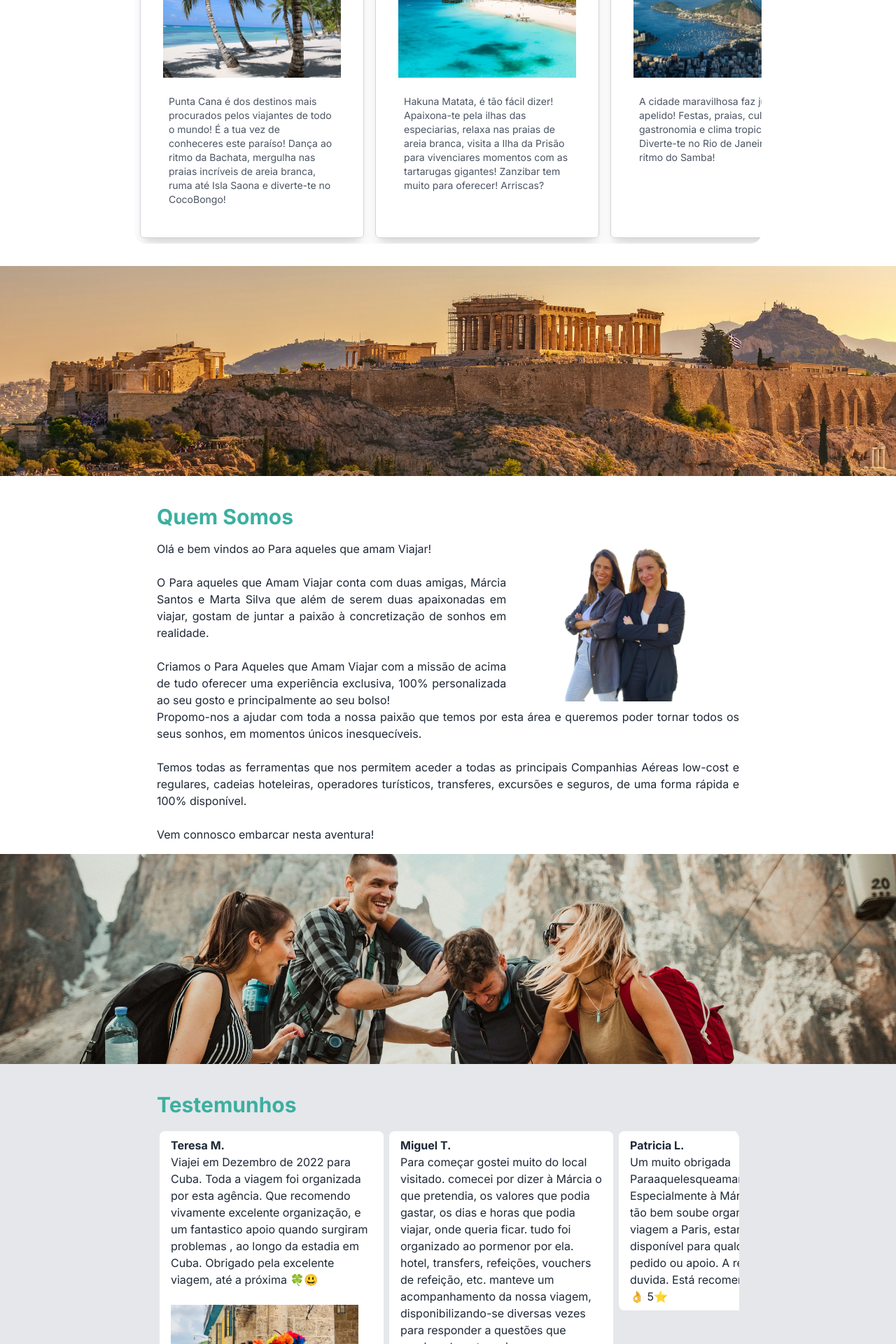
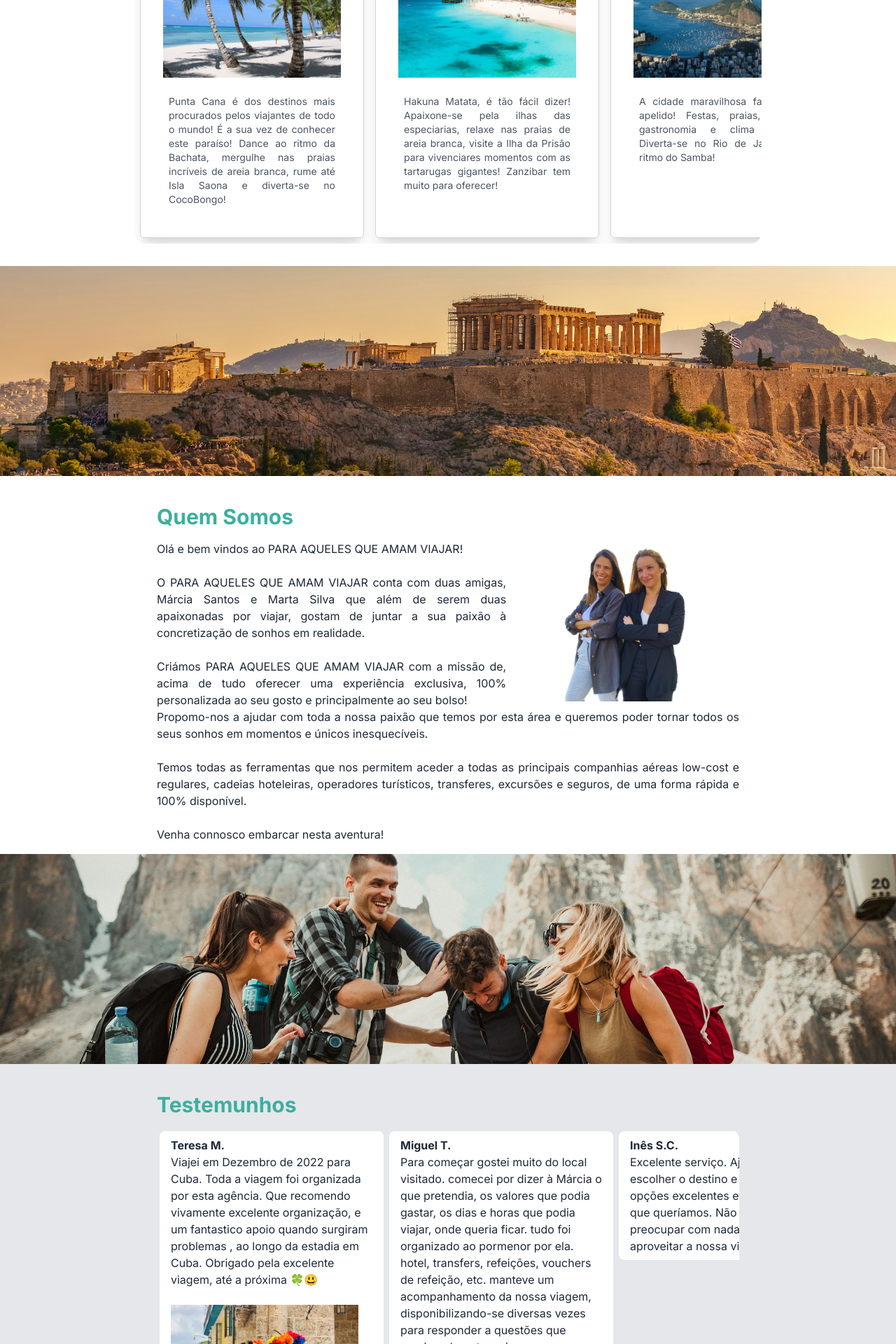
Before and after one commit to Usedtron/travel-agency, a Next.js app: page / in a window 1280 px wide. Shown: the part 1140-3060 px from the top of the page at 70% size. Built offline with nearby package versions, Linux system fonts and the light colour scheme.

Commit message:
update linguagem site

```diff
--- a/app/components/Carousel/index.tsx
+++ b/app/components/Carousel/index.tsx
@@ -73,13 +73,12 @@ const Carousel = () => {
           <div id="slide3" className="carousel-item relative w-full">
             <div className="w-80 h-80 m-1">
               <p className="rounded-lg bg-white py-2 px-4 max-w-xs ">
-                <span className="font-bold">Patricia L.</span>
+                <span className="font-bold">Inês S.C.</span>
                 <br />
-                Um muito obrigada Paraaquelesqueamamviajar! Especialmente à
-                Márcia Santos que tão bem soube organizar a nossa viagem a
-                Paris, estando sempre disponível para qualquer alteração, pedido
-                ou apoio. A repetir, sem duvida. Está recomendadíssimo. Top 👌
-                5⭐️
+                Excelente serviço. Ajudaram a escolher o destino e apresentaram
+                opções excelentes e alinhadas com o que queríamos. Não tivemos
+                que nos preocupar com nada, apenas com aproveitar a nossa
+                viagem! 5⭐️
               </p>
             </div>
             <div className="absolute flex justify-between transform -translate-y-1/2 left-5 right-5 top-1/2">
@@ -94,12 +93,15 @@ const Carousel = () => {
           <div id="slide4" className="carousel-item relative w-full">
             <div className="w-80 h-80 m-1">
               <p className="rounded-lg bg-white py-2 px-4 max-w-xs ">
-                <span className="font-bold">Rita F.</span>
+                <span className="font-bold">Eduardo V.</span>
                 <br />
-                Das melhores viagens que fiz ! A Márcia é espetacular, uma
-                querida 100% disponível para responder a todas as dúvidas e
-                questões, mesmo sendo eu uma chata 😆 Todas as minhas férias
-                passarão a ser marcadas aqui. Obrigada ❤️
+                Atendimento personalizado, profissional e muito simpático. Foi
+                muito atenciosa e flexível quanto às nossas necessidades. Nunca
+                tentou impor a sua vontade ou uma determinada viagem ou
+                itinerário, mas antes, adequou-se às nossas exigências e
+                conseguiu superar as nossas expectativas, sugerindo sempre
+                hipóteses muito interessantes e com um fantástico preço. O
+                difícil foi escolher... 😉 Por mim, altamente recomendada...
               </p>
             </div>
             <div className="absolute flex justify-between transform -translate-y-1/2 left-5 right-5 top-1/2">
@@ -171,13 +173,12 @@ const Carousel = () => {
           >
             <div className="w-80 h-80 m-1">
               <p className="rounded-lg bg-white py-2 px-4 max-w-xs ">
-                <span className="font-bold">Patricia L.</span>
+                <span className="font-bold">Inês S.C.</span>
                 <br />
-                Um muito obrigada Paraaquelesqueamamviajar! Especialmente à
-                Márcia Santos que tão bem soube organizar a nossa viagem a
-                Paris, estando sempre disponível para qualquer alteração, pedido
-                ou apoio. A repetir, sem duvida. Está recomendadíssimo. Top 👌
-                5⭐️
+                Excelente serviço. Ajudaram a escolher o destino e apresentaram
+                opções excelentes e alinhadas com o que queríamos. Não tivemos
+                que nos preocupar com nada, apenas com aproveitar a nossa
+                viagem! 5⭐️
               </p>
             </div>
           </div>
@@ -188,12 +189,15 @@ const Carousel = () => {
           >
             <div className="w-80 h-80 m-1">
               <p className="rounded-lg bg-white py-2 px-4 max-w-xs ">
-                <span className="font-bold">Rita F.</span>
+                <span className="font-bold">Eduardo V.</span>
                 <br />
-                Das melhores viagens que fiz ! A Márcia é espetacular, uma
-                querida 100% disponível para responder a todas as dúvidas e
-                questões, mesmo sendo eu uma chata 😆 Todas as minhas férias
-                passarão a ser marcadas aqui. Obrigada ❤️
+                Atendimento personalizado, profissional e muito simpático. Foi
+                muito atenciosa e flexível quanto às nossas necessidades. Nunca
+                tentou impor a sua vontade ou uma determinada viagem ou
+                itinerário, mas antes, adequou-se às nossas exigências e
+                conseguiu superar as nossas expectativas, sugerindo sempre
+                hipóteses muito interessantes e com um fantástico preço. O
+                difícil foi escolher... 😉 Por mim, altamente recomendada...
               </p>
             </div>
           </div>
--- a/app/components/destinos/inde.tsx
+++ b/app/components/destinos/index.tsx
@@ -26,15 +26,15 @@ const Carousel = () => {
               <Image
                 className="p-4 zanzibar"
                 src="/zanzibar.jpg"
-                alt="zanzibar"
+                alt=""
                 height={100}
                 width={300}
               />
-              <p className="text-sm text-gray-600 px-4 m-2">
-                Hakuna Matata, é tão fácil dizer! Apaixona-te pela ilhas das
-                especiarias, relaxa nas praias de areia branca, visita a Ilha da
+              <p className="text-sm text-gray-600 px-4 m-2 text-justify">
+                Hakuna Matata, é tão fácil dizer! Apaixone-se pela ilhas das
+                especiarias, relaxe nas praias de areia branca, visite a Ilha da
                 Prisão para vivenciares momentos com as tartarugas gigantes!
-                Zanzibar tem muito para oferecer! Arriscas?
+                Zanzibar tem muito para oferecer!
               </p>
             </div>
             <div className="absolute flex justify-between transform -translate-y-1/2 left-5 right-5 top-1/2">
@@ -58,11 +58,11 @@ const Carousel = () => {
                 height={100}
                 width={300}
               />
-              <p className="text-sm text-gray-600 px-4 m-2">
+              <p className="text-sm text-gray-600 px-4 m-2 text-justify">
                 Punta Cana é dos destinos mais procurados pelos viajantes de
-                todo o mundo! É a tua vez de conheceres este paraíso! Dança ao
-                ritmo da Bachata, mergulha nas praias incríveis de areia branca,
-                ruma até Isla Saona e diverte-te no CocoBongo!
+                todo o mundo! É a sua vez de conhecer este paraíso! Dance ao
+                ritmo da Bachata, mergulhe nas praias incríveis de areia branca,
+                rume até Isla Saona e diverta-se no CocoBongo!
               </p>
             </div>
             <div className="absolute flex justify-between transform -translate-y-1/2 left-5 right-5 top-1/2">
@@ -87,9 +87,9 @@ const Carousel = () => {
                 height={100}
                 width={300}
               />
-              <p className="text-sm text-gray-600 px-4 m-2">
+              <p className="text-sm text-gray-600 px-4 m-2 text-justify">
                 A cidade maravilhosa faz jus ao apelido! Festas, praias,
-                cultura, gastronomia e clima tropical! Diverte-te no Rio de
+                cultura, gastronomia e clima tropical! Diverta-se no Rio de
                 Janeiro ao ritmo do Samba!
               </p>
             </div>
@@ -116,7 +116,7 @@ const Carousel = () => {
               />
               <p className="text-sm text-gray-600 px-4 m-2">
                 Montanhas Russa, carrosséis, castelos de princesa, a casa do
-                Mickey Mouse ou o mundo mágico do Ratatouille. Qual o teu
+                Mickey Mouse ou o mundo mágico do Ratatouille. Qual o seu
                 preferido?
               </p>
             </div>
@@ -141,11 +141,11 @@ const Carousel = () => {
                 height={100}
                 width={300}
               />
-              <p className="text-sm text-gray-600 px-4 m-2">
-                Prepara-te para uma viagem até aos anos 50! Havana é uma das
-                cidades mais singulares do mundo e tu vais adorar conhecer!
-                Desfruta da cultura Cubana, dança ao ritmo da salsa, bebe um
-                Mojito e faz um passeio num dos carros antigos!
+              <p className="text-sm text-gray-600 px-4 m-2 text-justify">
+                Prepare-se para uma viagem até aos anos 50! Havana é uma das
+                cidades mais singulares do mundo e você vais adorar conhecer!
+                Desfrute da cultura Cubana, dance ao ritmo da salsa, beba um
+                Mojito e faça um passeio num dos carros antigos!
               </p>
             </div>
             <div className="absolute flex justify-between transform -translate-y-1/2 left-5 right-5 top-1/2">
@@ -198,11 +198,12 @@ const Carousel = () => {
                 height={100}
                 width={300}
               />
-              <p className="text-sm text-gray-600 px-4 m-2">
-                Mergulha na agitação e luzes brilhantes de Times Square, assiste
-                a um espetáculo da Broadway. Aproveita para conhecer a Grand
-                Central Terminal e perde-te no Central Park, um dos destaques da
-                cidade! Estás preparado para a cidade que nunca dorme?
+              <p className="text-sm text-gray-600 px-4 m-2 text-justify">
+                Mergulhe na agitação e luzes brilhantes de Times Square e
+                assista a um espetáculo da Broadway. Aproveite para conhecer a
+                Grand Central Terminal e desfrute do Central Park, um dos
+                destaques da cidade! Está preparado para a cidade que nunca
+                dorme?
               </p>
             </div>
             <div className="absolute flex justify-between transform -translate-y-1/2 left-5 right-5 top-1/2">
@@ -238,11 +239,11 @@ const Carousel = () => {
                 height={100}
                 width={300}
               />
-              <p className="text-sm text-gray-600 px-4 m-2">
+              <p className="text-sm text-gray-600 px-4 m-2 text-justify">
                 Punta Cana é dos destinos mais procurados pelos viajantes de
-                todo o mundo! É a tua vez de conheceres este paraíso! Dança ao
-                ritmo da Bachata, mergulha nas praias incríveis de areia branca,
-                ruma até Isla Saona e diverte-te no CocoBongo!
+                todo o mundo! É a sua vez de conhecer este paraíso! Dance ao
+                ritmo da Bachata, mergulhe nas praias incríveis de areia branca,
+                rume até Isla Saona e diverta-se no CocoBongo!
               </p>
             </div>
           </div>
@@ -263,11 +264,11 @@ const Carousel = () => {
                 height={100}
                 width={300}
               />
-              <p className="text-sm text-gray-600 px-4 m-2">
-                Hakuna Matata, é tão fácil dizer! Apaixona-te pela ilhas das
-                especiarias, relaxa nas praias de areia branca, visita a Ilha da
+              <p className="text-sm text-gray-600 px-4 m-2 text-justify">
+                Hakuna Matata, é tão fácil dizer! Apaixone-se pela ilhas das
+                especiarias, relaxe nas praias de areia branca, visite a Ilha da
                 Prisão para vivenciares momentos com as tartarugas gigantes!
-                Zanzibar tem muito para oferecer! Arriscas?
+                Zanzibar tem muito para oferecer!
               </p>
             </div>
           </div>
@@ -288,9 +289,9 @@ const Carousel = () => {
                 height={100}
                 width={300}
               />
-              <p className="text-sm text-gray-600 px-4 m-2">
+              <p className="text-sm text-gray-600 px-4 m-2 text-justify">
                 A cidade maravilhosa faz jus ao apelido! Festas, praias,
-                cultura, gastronomia e clima tropical! Diverte-te no Rio de
+                cultura, gastronomia e clima tropical! Diverta-se no Rio de
                 Janeiro ao ritmo do Samba!
               </p>
             </div>
@@ -313,7 +314,7 @@ const Carousel = () => {
               />
               <p className="text-sm text-gray-600 px-4 m-2">
                 Montanhas Russa, carrosséis, castelos de princesa, a casa do
-                Mickey Mouse ou o mundo mágico do Ratatouille. Qual o teu
+                Mickey Mouse ou o mundo mágico do Ratatouille. Qual o seu
                 preferido?
               </p>
             </div>
@@ -334,11 +335,11 @@ const Carousel = () => {
                 height={100}
                 width={300}
               />
-              <p className="text-sm text-gray-600 px-4 m-2">
-                Prepara-te para uma viagem até aos anos 50! Havana é uma das
-                cidades mais singulares do mundo e tu vais adorar conhecer!
-                Desfruta da cultura Cubana, dança ao ritmo da salsa, bebe um
-                Mojito e faz um passeio num dos carros antigos!
+              <p className="text-sm text-gray-600 px-4 m-2 text-justify">
+                Prepare-se para uma viagem até aos anos 50! Havana é uma das
+                cidades mais singulares do mundo e você vais adorar conhecer!
+                Desfrute da cultura Cubana, dance ao ritmo da salsa, beba um
+                Mojito e faça um passeio num dos carros antigos!
               </p>
             </div>
           </div>
@@ -383,11 +384,12 @@ const Carousel = () => {
                 height={100}
                 width={300}
               />
-              <p className="text-sm text-gray-600 px-4 m-2">
-                Mergulha na agitação e luzes brilhantes de Times Square, assiste
-                a um espetáculo da Broadway. Aproveita para conhecer a Grand
-                Central Terminal e perde-te no Central Park, um dos destaques da
-                cidade! Estás preparado para a cidade que nunca dorme?
+              <p className="text-sm text-gray-600 px-4 m-2 text-justify">
+                Mergulhe na agitação e luzes brilhantes de Times Square e
+                assista a um espetáculo da Broadway. Aproveite para conhecer a
+                Grand Central Terminal e desfrute do Central Park, um dos
+                destaques da cidade! Está preparado para a cidade que nunca
+                dorme?
               </p>
             </div>
           </div>
--- a/app/contacts/page.tsx
+++ b/app/contacts/page.tsx
@@ -13,7 +13,7 @@ const Contacts = () => {
       <div className="container lg:mt-32 lg:mb-20 lg:mx-60 p-8 lg:flex-1 lg:items-center justify-center lg:w-1/3 lg:h-1/3 bg-white   bg-opacity-60 lg:bg-opacity-80 shadow-xl border border-gray-300 rounded-md">
         <h1 className="lg:text-4xl font-bold mb-4">Contactos</h1>
         <p className="lg:text-lg mb-6 font-semibold">
-          Marcia Santos +351966420212 <br /> Marta Silva +351966296251 <br />
+          Márcia Santos +351966420212 <br /> Marta Silva +351966296251 <br />
 
           <br />geral@paraaquelesqueamamviajar.com
           <br />Rua do Movimento Republicano, 16, 1.º Esquerdo Parque Luso 2855-716
--- a/app/page.tsx
+++ b/app/page.tsx
@@ -92,7 +92,7 @@ export default function Home() {
             </h2>
             <div className="md:hidden polaroid border border-gray-300 rounded-md p-4  mb-2 w-80 h-auto">
               <h3 className="text-sm font-semibold mb-1 text-center text-[#3CAFA0] ">
-                MÁRCIA E MARTA
+                MÁRCIA SANTOS E MARTA SILVA
               </h3>
 
               <Image
@@ -106,15 +106,15 @@ export default function Home() {
             {/* Conteúdo da seção Quem Somos */}
             <div className="flex flex-row">
               <p className="text-justify md:w-3/5 md:flex md:justify-center md:items-center">
-                Olá e bem vindos ao Para aqueles que amam Viajar!
+                Olá e bem vindos ao PARA AQUELES QUE AMAM VIAJAR!
                 <br />
-                <br /> O Para aqueles que Amam Viajar conta com duas amigas,
+                <br /> O PARA AQUELES QUE AMAM VIAJAR conta com duas amigas,
                 Márcia Santos e Marta Silva que além de serem duas apaixonadas
-                em viajar, gostam de juntar a paixão à concretização de sonhos
+                por viajar, gostam de juntar a sua paixão à concretização de sonhos
                 em realidade.
                 <br />
                 <br />
-                Criamos o Para Aqueles que Amam Viajar com a missão de acima de
+                Criámos PARA AQUELES QUE AMAM VIAJAR com a missão de, acima de
                 tudo oferecer uma experiência exclusiva, 100% personalizada ao
                 seu gosto e principalmente ao seu bolso!
               </p>
@@ -130,15 +130,15 @@ export default function Home() {
             </div>
             <p className="text-justify">
               Propomo-nos a ajudar com toda a nossa paixão que temos por esta
-              área e queremos poder tornar todos os seus sonhos, em momentos
+              área e queremos poder tornar todos os seus sonhos em momentos e
               únicos inesquecíveis.
               <br />
               <br /> Temos todas as ferramentas que nos permitem aceder a todas
-              as principais Companhias Aéreas low-cost e regulares, cadeias
+              as principais companhias aéreas low-cost e regulares, cadeias
               hoteleiras, operadores turísticos, transferes, excursões e
               seguros, de uma forma rápida e 100% disponível.
               <br />
-              <br /> Vem connosco embarcar nesta aventura!
+              <br /> Venha connosco embarcar nesta aventura!
             </p>
           </div>
         </section>
@@ -159,4 +159,4 @@ export default function Home() {
   );
 }
 import React from "react";
-import Destinos from "./components/destinos/inde";
+import Destinos from "./components/destinos";
```
